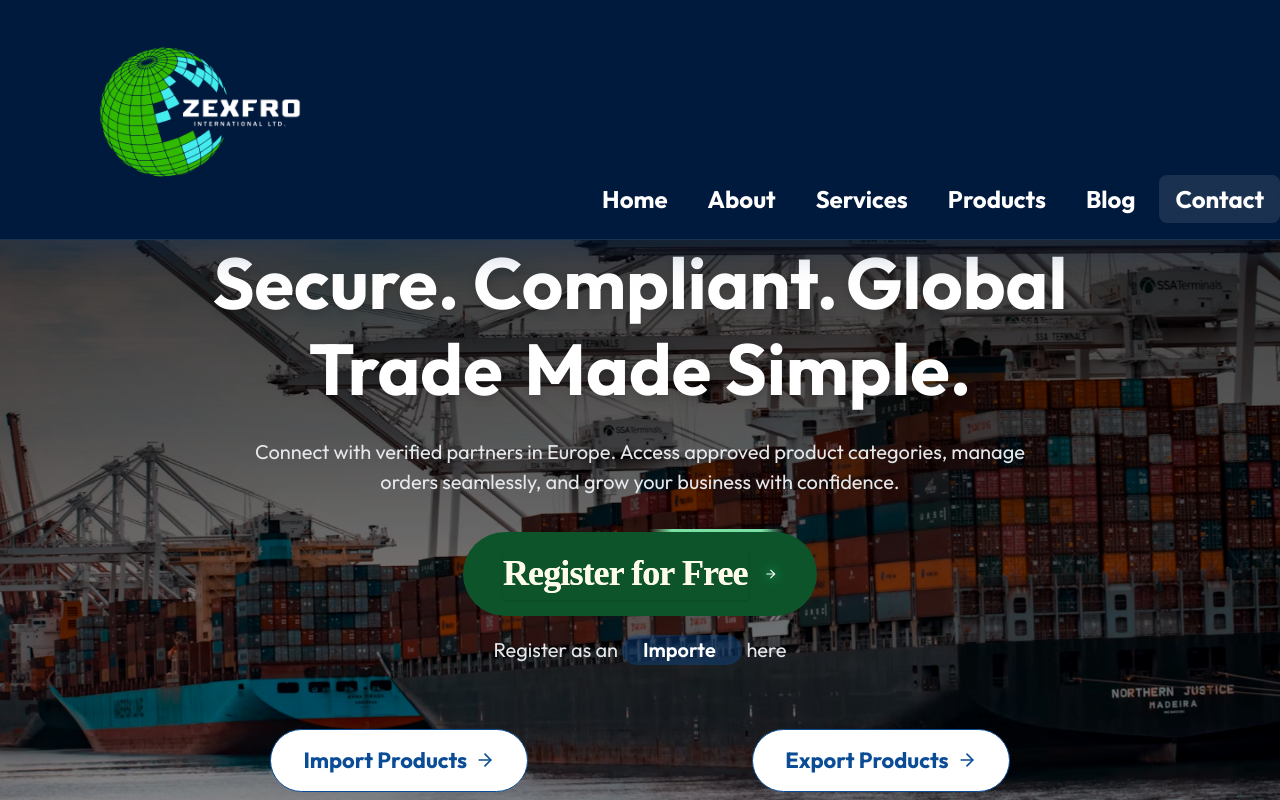
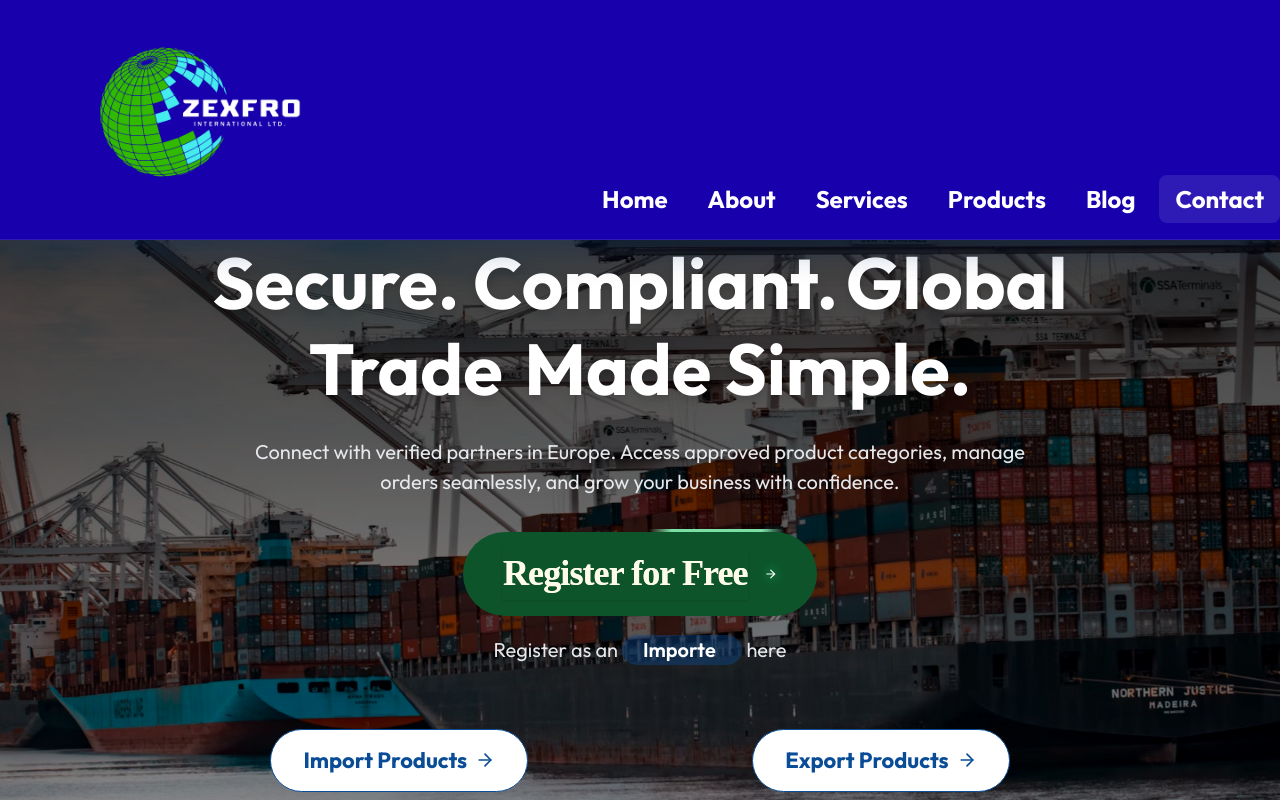
Before and after one commit to ahsantamim/zexfro, a Next.js app: page / in a window 1280 px wide. Shown: the top 800 px of the page. Built offline with nearby package versions, Linux system fonts and the light colour scheme.

Commit message:
color update

```diff
--- a/src/components/layout/Navbar.tsx
+++ b/src/components/layout/Navbar.tsx
@@ -28,7 +28,7 @@ export function Navbar() {
   }, []);
 
   return (
-    <nav className="fixed h-60 top-0 left-0 right-0 z-50 bg-[#001a3d] backdrop-blur-md shadow-lg border-b border-white/10" style={{ boxShadow: '0 8px 32px 0 rgba(5, 48, 107, 0.37)' }}>
+    <nav className="fixed h-60 top-0 left-0 right-0 z-50 bg-[#1800ad] backdrop-blur-md shadow-lg border-b border-white/10" style={{ boxShadow: '0 8px 32px 0 rgba(5, 48, 107, 0.37)' }}>
       <div className="container mx-auto max-w-7xl h-full">
         {/* BOTTOM LAYER CONTENT */}
         <div className="flex items-end justify-between h-full pb-4">
```
